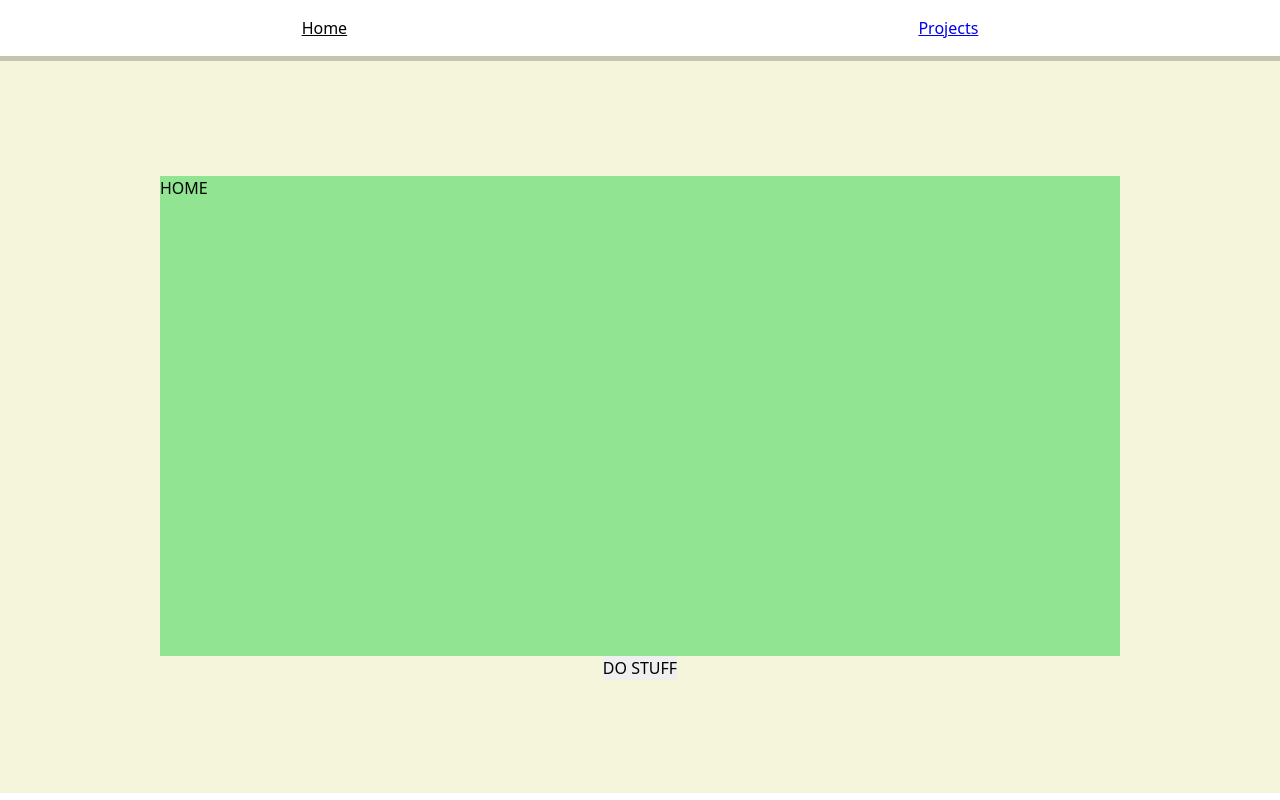
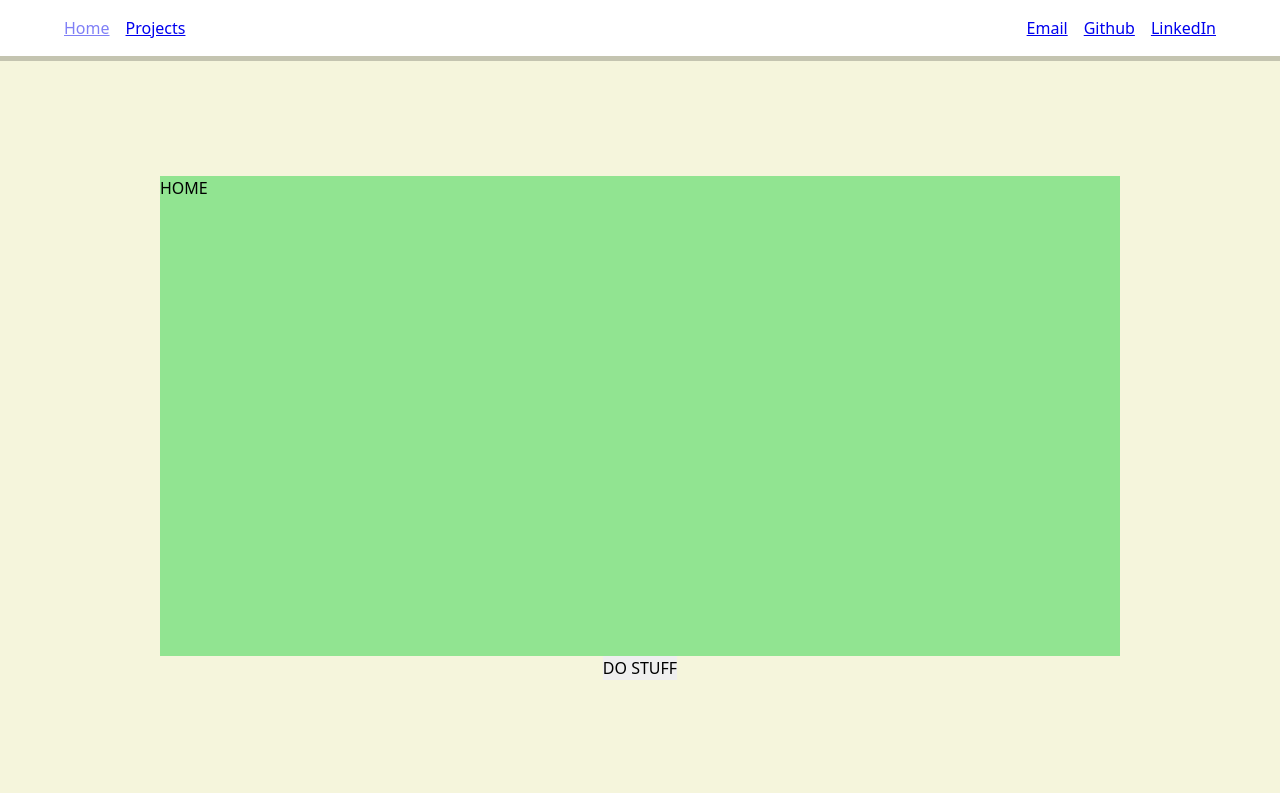
Before and after one commit to Moosees/vuefolio, a Vue app: page / in a window 1280 px wide. Built offline with nearby package versions, Linux system fonts and the light colour scheme; the HTML template or start-up script is replaced by a standard one.

Commit message:
add socials to header

```diff
--- a/src/components/AppHeader.vue
+++ b/src/components/AppHeader.vue
@@ -5,8 +5,15 @@ import { RouterLink } from "vue-router";
 <template>
 	<header>
 		<nav>
-			<RouterLink to="/">Home</RouterLink>
-			<RouterLink to="/projects">Projects</RouterLink>
+			<div class="group">
+				<RouterLink to="/">Home</RouterLink>
+				<RouterLink to="/projects">Projects</RouterLink>
+			</div>
+			<div class="group">
+				<a href="#">Email</a>
+				<a href="#">Github</a>
+				<a href="#">LinkedIn</a>
+			</div>
 		</nav>
 	</header>
 </template>
@@ -14,29 +21,24 @@ import { RouterLink } from "vue-router";
 <style scoped>
 header {
 	box-shadow: 0 0 0 5px rgb(0 0 0 / 0.2);
-	padding: 1em;
+	padding: 1em 4em;
 }
 
 nav {
 	display: flex;
-	justify-content: space-around;
+	justify-content: space-between;
 }
 
 nav a.router-link-exact-active {
-	color: var(--color-text);
+	opacity: 0.5;
 }
 
 nav a.router-link-exact-active:hover {
-	background-color: transparent;
+	opacity: 0.75;
 }
 
-nav a {
-	display: inline-block;
-	padding: 0 1rem;
-	border-left: 1px solid var(--color-border);
-}
-
-nav a:first-of-type {
-	border: 0;
+.group {
+	display: flex;
+	gap: 1em;
 }
 </style>
```
